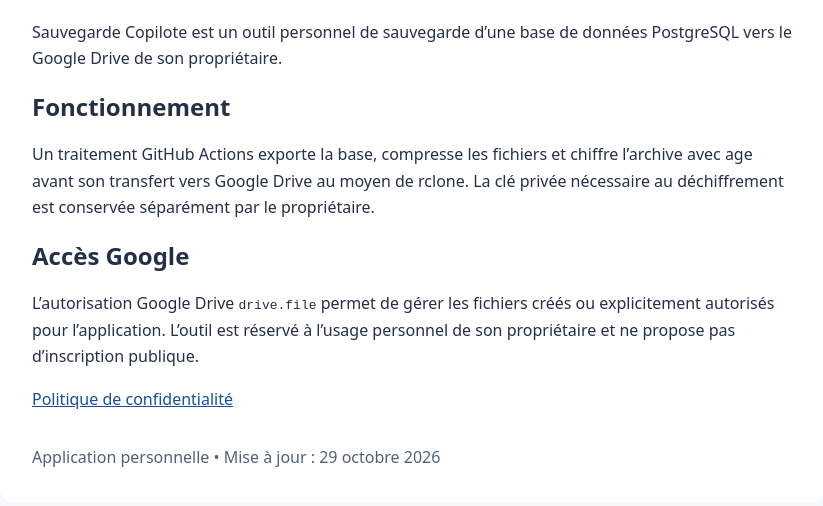
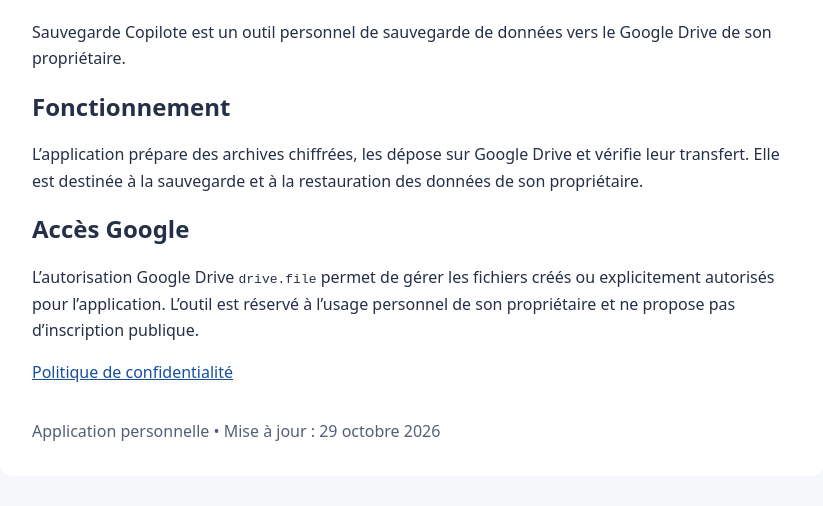
Before and after one commit to hiryudraco-sudo/sauvegarde-copilote-info, a plain HTML site: page index.html in a window 1280 px wide. Shown: the part 144-650 px from the top of the page, without its empty margins (228-1051 px from the left). Drawn offline with Linux system fonts and the light colour scheme.

Commit message:
Simplify public descriptions while retaining Google data disclosures

```diff
--- a/index.html
+++ b/index.html
@@ -2,9 +2,9 @@
 <html lang="fr">
 <head><meta charset="utf-8"><meta name="viewport" content="width=device-width, initial-scale=1"><meta name="referrer" content="no-referrer"><title>Accueil — Sauvegarde Copilote</title><style>body{font-family:system-ui,sans-serif;line-height:1.65;color:#243047;background:#f5f7fa;margin:0}main{max-width:760px;margin:48px auto;padding:32px;background:white;border-radius:12px}a{color:#174f9e}h1,h2{line-height:1.25}footer{margin-top:32px;color:#526077} @media(max-width:600px){main{margin:12px;padding:20px}}</style></head>
 <body><main><h1>Sauvegarde Copilote</h1>
-<p>Sauvegarde Copilote est un outil personnel de sauvegarde d’une base de données PostgreSQL vers le Google Drive de son propriétaire.</p>
+<p>Sauvegarde Copilote est un outil personnel de sauvegarde de données vers le Google Drive de son propriétaire.</p>
 <h2>Fonctionnement</h2>
-<p>Un traitement GitHub Actions exporte la base, compresse les fichiers et chiffre l’archive avec age avant son transfert vers Google Drive au moyen de rclone. La clé privée nécessaire au déchiffrement est conservée séparément par le propriétaire.</p>
+<p>L’application prépare des archives chiffrées, les dépose sur Google Drive et vérifie leur transfert. Elle est destinée à la sauvegarde et à la restauration des données de son propriétaire.</p>
 <h2>Accès Google</h2>
 <p>L’autorisation Google Drive <code>drive.file</code> permet de gérer les fichiers créés ou explicitement autorisés pour l’application. L’outil est réservé à l’usage personnel de son propriétaire et ne propose pas d’inscription publique.</p>
 <p><a href="./privacy.html">Politique de confidentialité</a></p><footer>Application personnelle • Mise à jour : 29 octobre 2026</footer></main></body>
```
